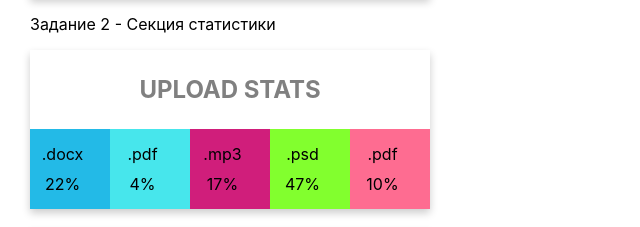
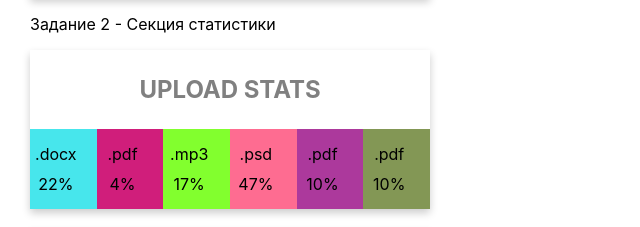
Before and after one commit to fessenko-tr/goit-react-hw-01-components, a React (Create React App) app: page / in a window 1280 px wide. Shown: the part 566-793 px from the top of the page, without its empty margins (0-640 px from the left). Built offline with nearby package versions, Linux system fonts and the light colour scheme.

Commit message:
исправляет проптайпс для объектов и выносит формирование масива вне return

```diff
--- a/src/components/FriendList/FriendList.js
+++ b/src/components/FriendList/FriendList.js
@@ -3,22 +3,27 @@ import FriendListItem from "../FriendListItem/FriendListItem";
 import s from "./FriendList.module.css";
 
 function FriendList({ friends }) {
-  return (
-    <ul className={s.friendsList}>
-      {friends.map((e) => (
+  const friendsListItems = friends.map((e) => (
     <FriendListItem
       avatar={e.avatar}
       name={e.name}
       isOnline={e.isOnline}
       key={e.id}
     />
-      ))}
-    </ul>
-  );
+  ));
+
+  return <ul className={s.friendsList}>{friendsListItems}</ul>;
 }
 
 FriendList.propTypes = {
-  friends: PropTypes.arrayOf(PropTypes.object).isRequired,
+  friends: PropTypes.arrayOf(
+    PropTypes.exact({
+      avatar: PropTypes.string.isRequired,
+      name: PropTypes.string.isRequired,
+      isOnline: PropTypes.bool.isRequired,
+      id: PropTypes.number.isRequired,
+    })
+  ).isRequired,
 };
 
 export default FriendList;
--- a/src/components/FriendList/friends.json
+++ /dev/null
@@ -1,32 +0,0 @@
-[
-    {
-      "avatar": "https://cdn-icons-png.flaticon.com/512/1998/1998592.png",
-      "name": "Mango",
-      "isOnline": true,
-      "id": 1812
-    },
-    {
-      "avatar": "https://cdn-icons-png.flaticon.com/512/616/616438.png",
-      "name": "Kiwi",
-      "isOnline": false,
-      "id": 1137
-    },
-    {
-      "avatar": "https://cdn-icons-png.flaticon.com/512/1623/1623681.png",
-      "name": "Ajax",
-      "isOnline": true,
-      "id": 1213
-    },
-    {
-      "avatar": "https://cdn-icons-png.flaticon.com/512/2977/2977285.png",
-      "name": "Jay",
-      "isOnline": true,
-      "id": 1714
-    },
-    {
-      "avatar": "https://cdn-icons-png.flaticon.com/512/1998/1998749.png",
-      "name": "Poly",
-      "isOnline": false,
-      "id": 1284
-    }
-  ]
--- a/src/components/Statistics/Statistics.js
+++ b/src/components/Statistics/Statistics.js
@@ -1,27 +1,42 @@
+import PropTypes from "prop-types";
 import s from "./Statistics.module.css";
 
 function Statistics({ title, stats }) {
+  const statisticsListItems = stats.map((e) => {
+    const randomColor = `#${Math.floor(Math.random() * 16777215).toString(16)}`;
+
     return (
-    <section className={s.statistics}>
-      {title && <h2 className={s.title}>{title}</h2>}
-      <ul className={s.list}>
-        {stats.map((e) => (
       <li
         key={e.id}
         className={s.item}
         style={{
-              backgroundColor: `#${Math.floor(
-                Math.random() * 16777215
-              ).toString(16)}`,
+          backgroundColor: randomColor,
         }}
       >
         <span className={s.label}>{e.label}</span>
         <span className={s.percentage}>{`${e.percentage}%`}</span>
       </li>
-        ))}
-      </ul>
+    );
+  });
+
+  return (
+    <section className={s.statistics}>
+      {title && <h2 className={s.title}>{title}</h2>}
+      <ul className={s.list}>{statisticsListItems}</ul>
     </section>
   );
 }
 
+Statistics.propTypes = {
+  title: PropTypes.string,
+
+  stats: PropTypes.arrayOf(
+    PropTypes.exact({
+      id: PropTypes.string.isRequired,
+      label: PropTypes.string.isRequired,
+      percentage: PropTypes.number.isRequired,
+    }).isRequired
+  ),
+};
+
 export default Statistics;
--- a/src/components/Statistics/data.json
+++ /dev/null
@@ -1,8 +0,0 @@
-[
-    { "id": "id-1", "label": ".docx", "percentage": 22 },
-    { "id": "id-2", "label": ".pdf", "percentage": 4 },
-    { "id": "id-3", "label": ".mp3", "percentage": 17 },
-    { "id": "id-4", "label": ".psd", "percentage": 47 },
-    { "id": "id-5", "label": ".pdf", "percentage": 10 }
-
-  ]
--- a/src/components/TransactionHistory/TransactionHistory.js
+++ b/src/components/TransactionHistory/TransactionHistory.js
@@ -2,6 +2,14 @@ import PropTypes from "prop-types";
 import s from "./TransactionHistory.module.css";
 
 function TransactionHistory({ items }) {
+  const transactions = items.map((e) => (
+    <tr key={e.id}>
+      <td>{e.type}</td>
+      <td>{e.amount}</td>
+      <td>{e.currency}</td>
+    </tr>
+  ));
+
   return (
     <table className={s.table}>
       <thead>
@@ -11,21 +19,20 @@ function TransactionHistory({ items }) {
           <th>Currency</th>
         </tr>
       </thead>
-      <tbody>
-        {items.map((e) => (
-          <tr key={e.id}>
-            <td>{e.type}</td>
-            <td>{e.amount}</td>
-            <td>{e.currency}</td>
-          </tr>
-        ))}
-      </tbody>
+      <tbody>{transactions}</tbody>
     </table>
   );
 }
 
 TransactionHistory.propTypes = {
-  items: PropTypes.arrayOf(PropTypes.object).isRequired,
+  items: PropTypes.arrayOf(
+    PropTypes.exact({
+      id: PropTypes.string.isRequired,
+      type: PropTypes.string.isRequired,
+      amount: PropTypes.string.isRequired,
+      currency: PropTypes.string.isRequired,
+    })
+  ).isRequired,
 };
 
 export default TransactionHistory;
--- /dev/null
+++ b/src/data/data.json
@@ -0,0 +1,8 @@
+[
+  { "id": "id-1", "label": ".docx", "percentage": 22 },
+  { "id": "id-2", "label": ".pdf", "percentage": 4 },
+  { "id": "id-3", "label": ".mp3", "percentage": 17 },
+  { "id": "id-4", "label": ".psd", "percentage": 47 },
+  { "id": "id-5", "label": ".pdf", "percentage": 10 },
+  { "id": "id-6", "label": ".pdf", "percentage": 10 }
+]
--- /dev/null
+++ b/src/data/friends.json
@@ -0,0 +1,32 @@
+[
+  {
+    "avatar": "https://cdn-icons-png.flaticon.com/512/1998/1998592.png",
+    "name": "Mango",
+    "isOnline": true,
+    "id": 1812
+  },
+  {
+    "avatar": "https://cdn-icons-png.flaticon.com/512/616/616438.png",
+    "name": "Kiwi",
+    "isOnline": false,
+    "id": 1137
+  },
+  {
+    "avatar": "https://cdn-icons-png.flaticon.com/512/1623/1623681.png",
+    "name": "Ajax",
+    "isOnline": true,
+    "id": 1213
+  },
+  {
+    "avatar": "https://cdn-icons-png.flaticon.com/512/2977/2977285.png",
+    "name": "Jay",
+    "isOnline": true,
+    "id": 1714
+  },
+  {
+    "avatar": "https://cdn-icons-png.flaticon.com/512/1998/1998749.png",
+    "name": "Poly",
+    "isOnline": false,
+    "id": 1284
+  }
+]
```
Also changed, not shown: src/App.js (+4 -4 lines), src/data/transactions.json (renamed from src/components/TransactionHistory/transactions.json), src/data/user.json (renamed from src/components/Profile/user.json). Lines whose indentation alone changed are shown as unchanged.
